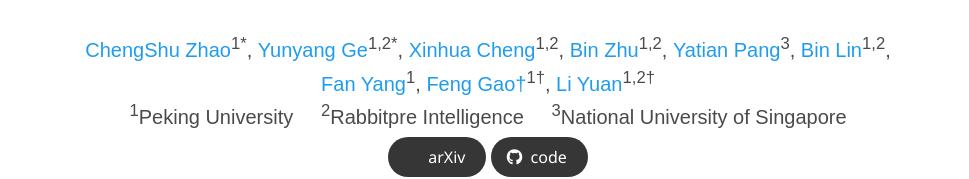
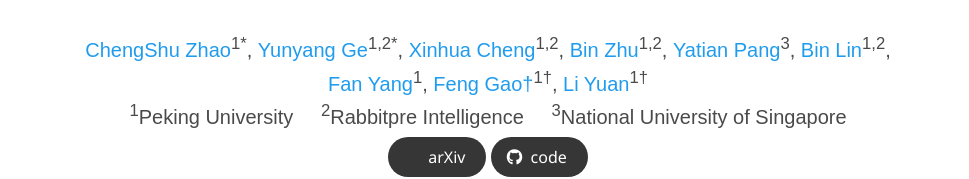
Before and after one commit to PKU-YuanGroup/SwapAnyone, a plain HTML site: page docs/index.html in a window 1280 px wide. Shown: the part 228-407 px from the top of the page, without its empty margins (152-1121 px from the left). Drawn offline with nearby package versions, Linux system fonts and the light colour scheme; some icons are missing; a web font is replaced by a local one.

Commit message:
Update index.html

```diff
--- a/docs/index.html
+++ b/docs/index.html
@@ -85,7 +85,7 @@
             <span class="author-block">
               <a href="https://dblp.org/pid/11/4046.html" target="_blank">Feng Gao&dagger;</a><sup>1&dagger;</sup>,</span>
             <span class="author-block">
-              <a href="https://scholar.google.com/citations?user=-5juAR0AAAAJ&hl=zh-CN&oi=ao" target="_blank">Li Yuan</a><sup>1,2&dagger;</sup>
+              <a href="https://scholar.google.com/citations?user=-5juAR0AAAAJ&hl=zh-CN&oi=ao" target="_blank">Li Yuan</a><sup>1&dagger;</sup>
           </div>
 
           <div class="is-size-5 publication-authors">
```
